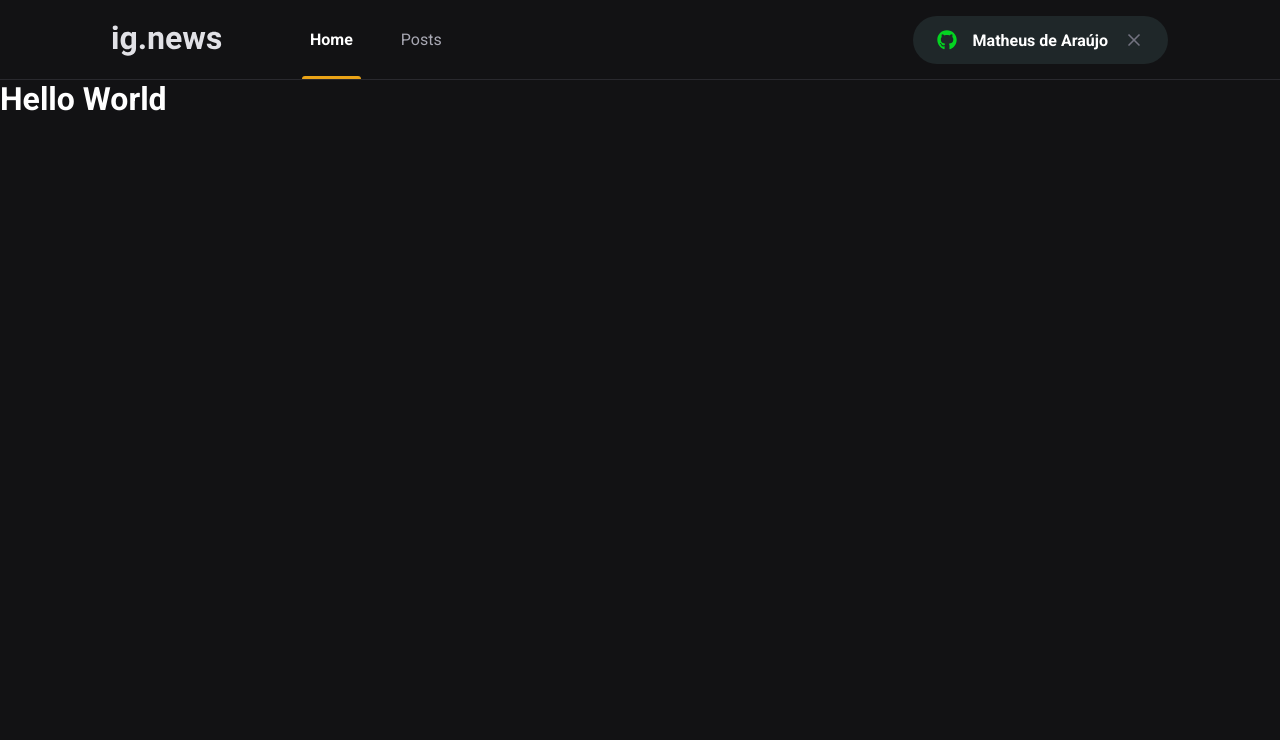
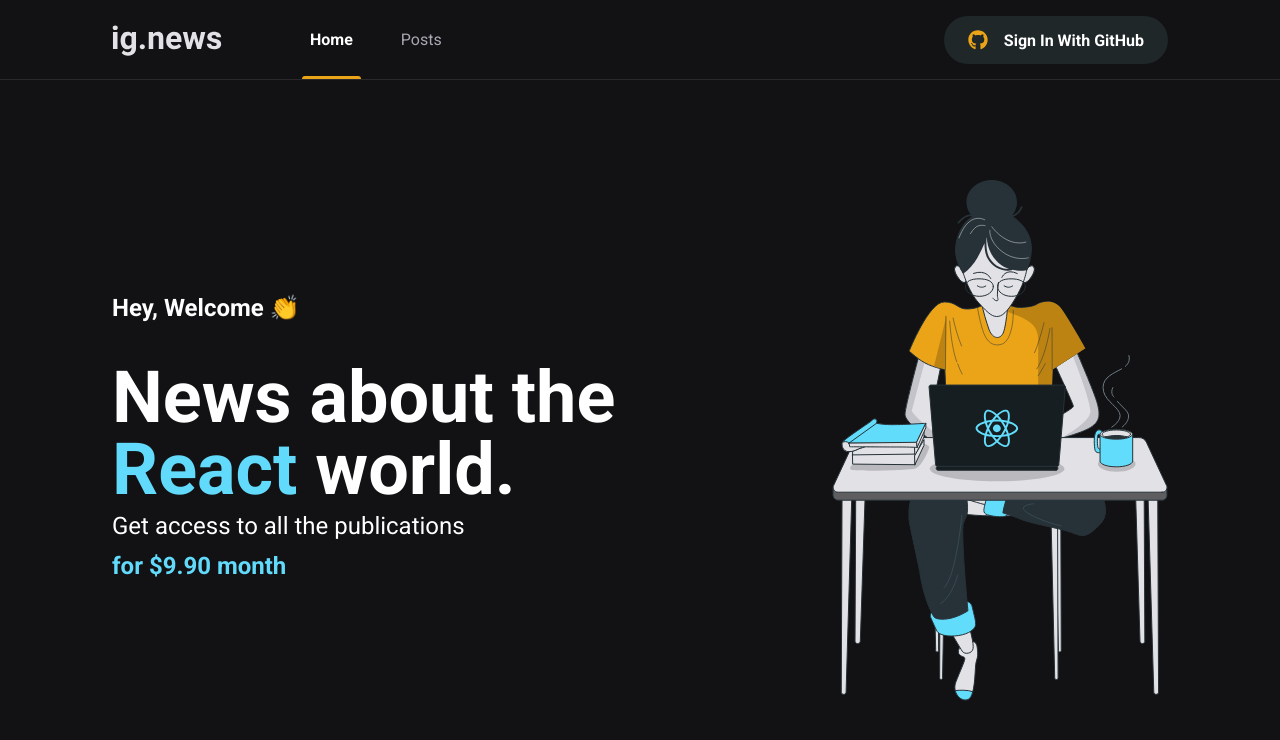
Before and after one commit to MatheusAraujoPro/ignews, a Next.js app: page / in a window 1280 px wide. Shown: the top 740 px of the page. Built offline with nearby package versions, Linux system fonts and the light colour scheme.

Commit message:
Página Home

```diff
--- a/src/components/SignInButton/index.tsx
+++ b/src/components/SignInButton/index.tsx
@@ -3,7 +3,7 @@
 
 import styles from "./styles.module.scss";
 export function SigniInButton() {
-  const isUserLoggedIn = true;
+  const isUserLoggedIn = false;
   return isUserLoggedIn ? (
     <button className={styles.signInButton} type="button">
       <FaGithub color="#04d321" />
--- /dev/null
+++ b/src/pages/home.module.scss
@@ -0,0 +1,41 @@
+.contentContainer {
+  max-width: 1120px;
+  margin: 0 auto;
+  padding: 0 2rem;
+  // Pegar 100% da altuea e diminuir 5 rem
+  height: calc(100vh - 5rem);
+
+  display: flex;
+  align-items: center;
+  justify-content: space-between;
+}
+
+.hero {
+  max-width: 600px;
+  // Pegando Span mais externo dentro da classe(1° Nível)
+  > span {
+    font-size: 1.5rem;
+    font-weight: bold;
+  }
+
+  h1 {
+    font-size: 4.5rem;
+    line-height: 4.5rem;
+    font-weight: 900;
+    margin-top: 2.5rem;
+
+    span {
+      color: var(--cyan-500);
+    }
+  }
+
+  p {
+    font-size: 1.5rem;
+    line-height: 2.5rem;
+
+    span {
+      color: var(--cyan-500);
+      font-weight: bold;
+    }
+  }
+}
--- a/src/pages/index.tsx
+++ b/src/pages/index.tsx
@@ -1,4 +1,6 @@
 import Head from "next/head";
+
+import styles from "./home.module.scss";
 
 export default function Home() {
   return (
@@ -7,11 +9,27 @@
         Cabeçalho dinâmico
         Em qualque lugar da Aplicação é possível setar
         propriedades como a tag title dentro do Head.
+
+        A página home ou página principal só pode ficar
+        dentro da pagina pages.
       */}
       <Head>
         <title>Ig.News | Inicio</title>
       </Head>
-      <h1>Hello World</h1>
+
+      <main className={styles.contentContainer}>
+        <section className={styles.hero}>
+          <span>Hey, Welcome 👏</span>
+          <h1>
+            News about the <span>React</span> world.
+          </h1>
+          <p>
+            Get access to all the publications <br />
+            <span>for $9.90 month</span>
+          </p>
+        </section>
+        <img src="/images/avatar.svg" alt="Girl Coding" />
+      </main>
     </>
   );
 }
```
